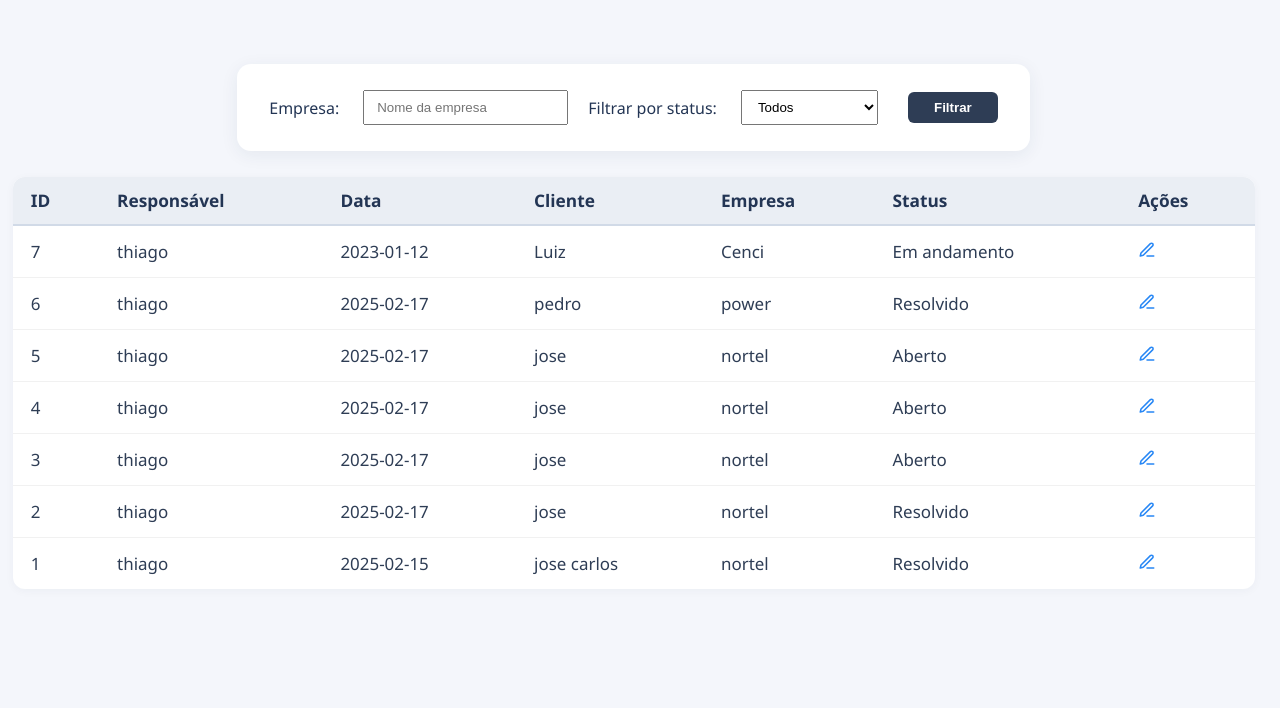
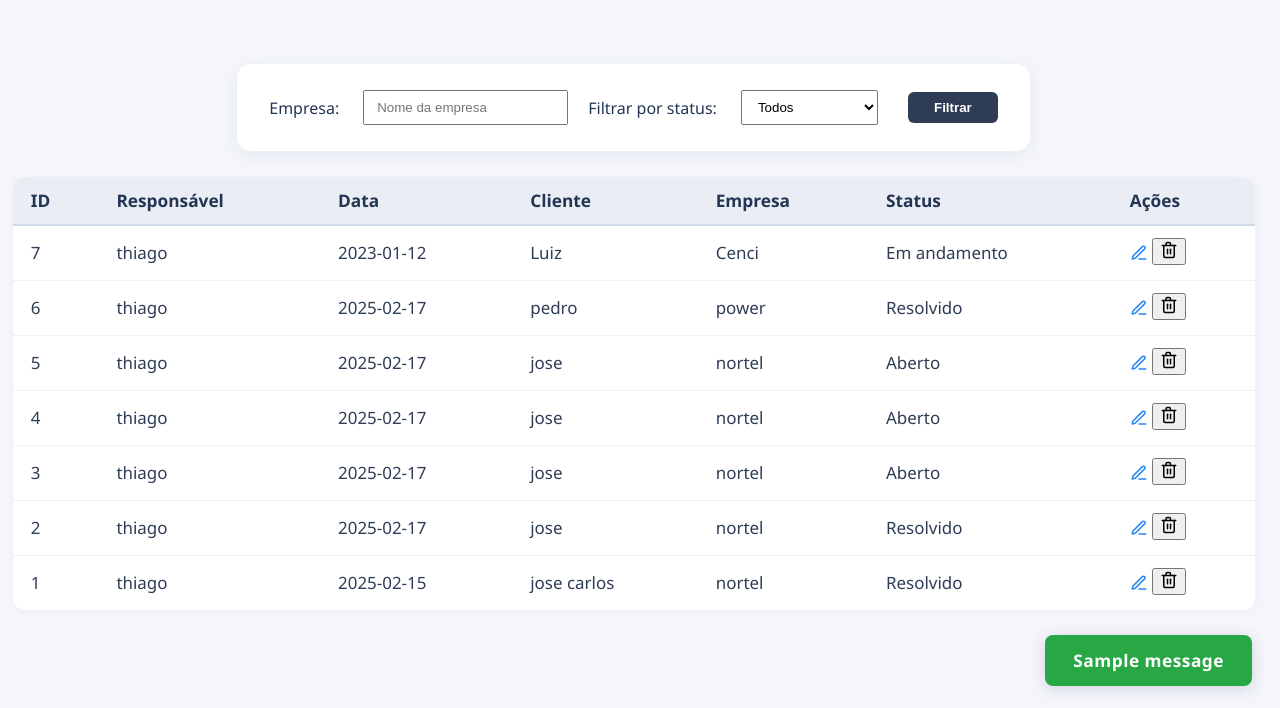
Before and after one commit to ThiagoViniciosAnacleto/suporte-power-vending, a Flask app: page /listar in a window 1280 px wide; the page is wider, and only the part inside the window is pictured. Shown: the part 92-800 px from the top of that part. Run offline with Flask 3, Linux system fonts and the light colour scheme; a user stored in the database is signed in; data comes from the database, SQL or seed files in the repository; both versions use the stored data as it was after the commit; one stand-in notice (Sample message) is shown.

Commit message:
adiciona função de excluir chamado
adiciona função de excluir chamado

```diff
--- a/app.py
+++ b/app.py
@@ -144,7 +144,7 @@ def editar_chamado(id):
         conn.close()
 
         flash("Chamado atualizado com sucesso!")
-        return redirect("/")
+        return redirect("/listar")
 
     # Método GET: buscar chamado pelo ID
     cursor.execute("SELECT * FROM chamados WHERE id = ?", (id,))
@@ -205,6 +205,17 @@ def listar_chamados():
     conn.close()
     return render_template("lista_chamados.html", chamados=chamados, status_filtro=status_filtro, empresa_filtro=empresa_filtro)
 
+@app.route('/excluir/<int:id>', methods=['POST'])
+@login_required
+@admin_required
+def excluir_chamado(id):
+    conn = sqlite3.connect('chamados.db')
+    cursor = conn.cursor()
+    cursor.execute('DELETE FROM chamados WHERE id = ?', (id,))
+    conn.commit()
+    conn.close()
+    flash("Chamado excluído!")
+    return redirect('/listar')
 
 
 # Dashboard: todos usuários logados podem acessar
--- a/static/style.css
+++ b/static/style.css
@@ -403,3 +403,27 @@ tr:last-child td {
     background: #2e3d55;
     color: #fff;
 }
+
+.toast {
+    position: fixed;
+    bottom: 22px;
+    right: 28px;
+    background-color: #28a745;
+    color: #fff;
+    padding: 14px 28px;
+    border-radius: 8px;
+    box-shadow: 0 3px 16px rgba(30,40,90,0.16);
+    z-index: 9999;
+    font-weight: 600;
+    font-size: 1.08rem;
+    letter-spacing: 0.5px;
+    animation: fadein 0.5s, fadeout 0.8s 2.7s;
+}
+@keyframes fadein {
+    from { opacity: 0; transform: translateY(-25px);}
+    to   { opacity: 1; transform: translateY(0);}
+}
+@keyframes fadeout {
+    from { opacity: 1;}
+    to   { opacity: 0;}
+}
--- a/templates/lista_chamados.html
+++ b/templates/lista_chamados.html
@@ -15,6 +15,15 @@
         <button type="submit">Sair</button>
     </form>
     </header>
+
+        <!-- TOAST/FLASH AVISO -->
+    {% with mensagens = get_flashed_messages() %}
+        {% if mensagens %}
+            <div class="toast" id="toast">
+                {{ mensagens[0] }}
+            </div>
+        {% endif %}
+    {% endwith %}
 
     <main class="home-main">
         <form method="get" action="/listar" class="filtro-container">
@@ -58,6 +67,19 @@
                     <path d="M16.5 3.5a2.121 2.121 0 0 1 3 3L7 19l-4 1 1-4 12.5-12.5z"/>
                     </svg>
                     </a>
+                    <!-- Botão Excluir -->
+                    <form method="POST" action="/excluir/{{ chamado.id }}" style="display:inline;" onsubmit="return confirm('Tem certeza que deseja excluir este chamado?');">
+                    <button type="submit" class="delete-icon" title="Excluir chamado">
+                    <!-- SVG lixeira -->
+                    <svg width="18" height="18" viewBox="0 0 24 24" fill="none" stroke="currentColor" stroke-width="2"
+                    stroke-linecap="round" stroke-linejoin="round">
+                    <polyline points="3 6 5 6 21 6"></polyline>
+                    <path d="M19 6v14a2 2 0 0 1-2 2H7a2 2 0 0 1-2-2V6m3 0V4a2 2 0 0 1 2-2h2a2 2 0 0 1 2 2v2"></path>
+                    <line x1="10" y1="11" x2="10" y2="17"></line>
+                    <line x1="14" y1="11" x2="14" y2="17"></line>
+                    </svg>
+                    </button>
+                    </form>
                 </td>
             </tr>
             {% endfor %}
```
Also changed, not shown: chamados.db. Lines whose indentation alone changed are shown as unchanged.
